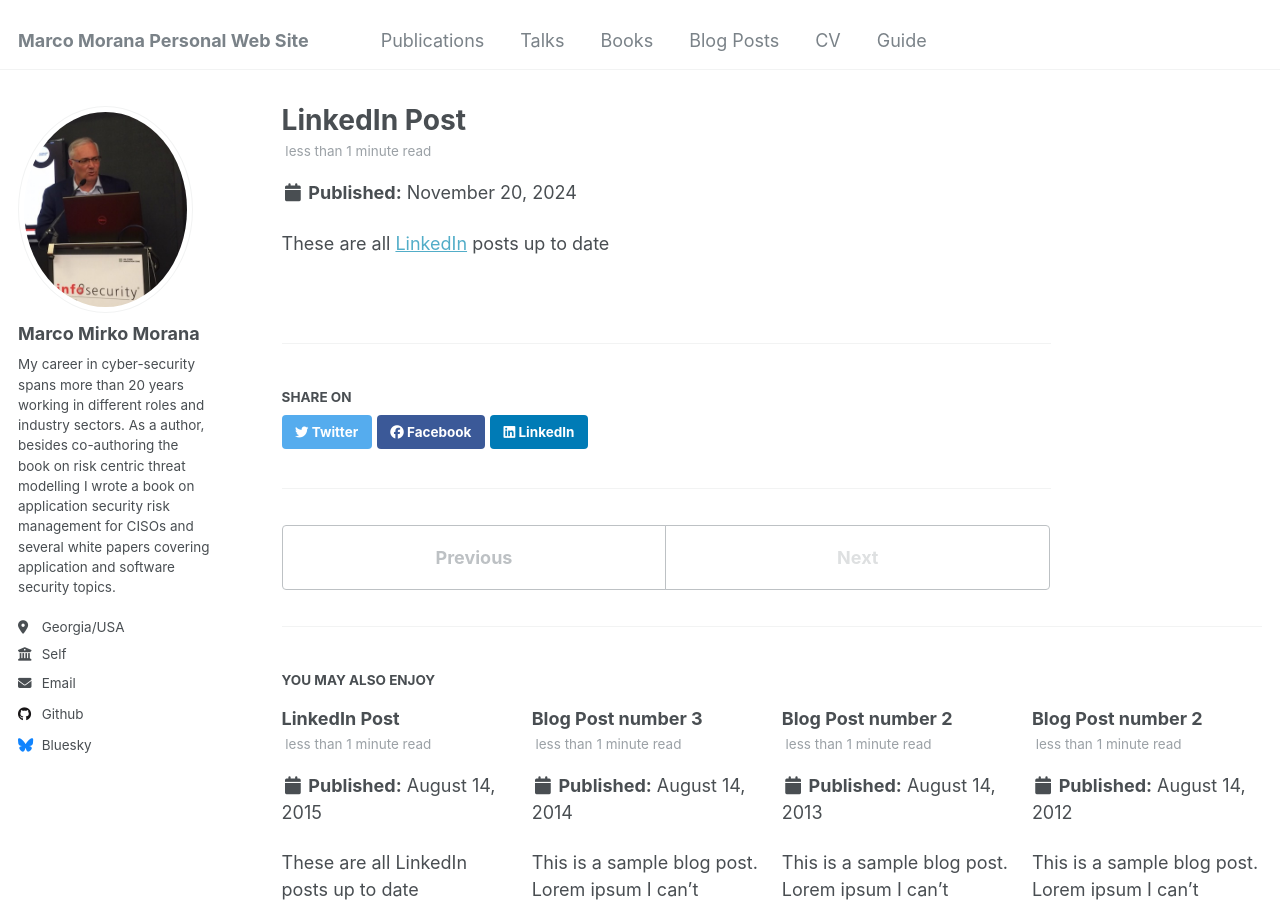
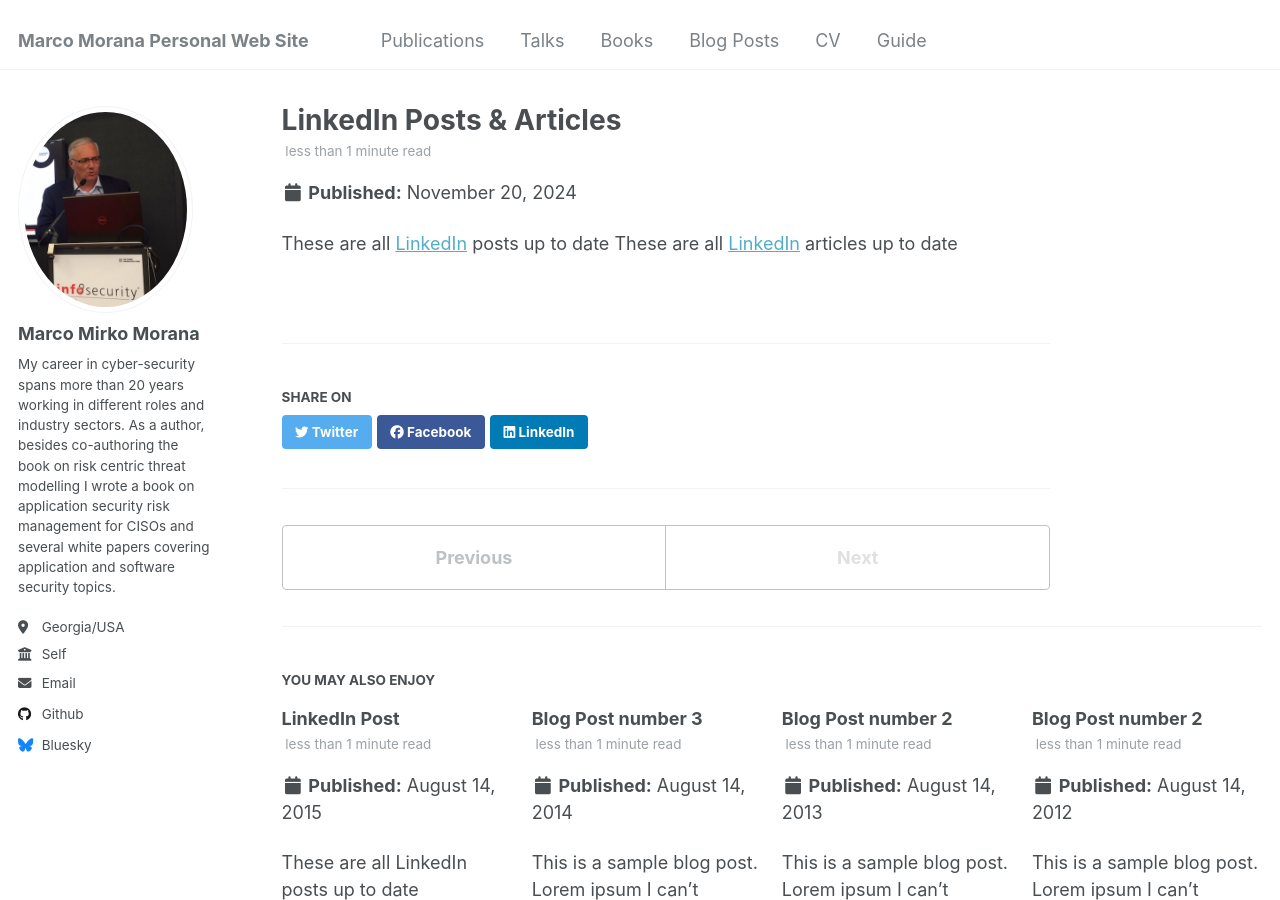
Before and after one commit to mmorana1/marcom, a Jekyll site: the page built from _posts/2024-11-20-blog-post.md, in a window 1280 px wide and 900 px high. Built offline with Jekyll 4.4.1, drawn with Linux system fonts in a browser that asks for light colours.

Commit message:
Update 2024-11-20-blog-post.md

```diff
--- a/_posts/2024-11-20-blog-post.md
+++ b/_posts/2024-11-20-blog-post.md
@@ -1,7 +1,8 @@
 ---
-title: 'LinkedIn Post'
+title: 'LinkedIn Posts & Articles'
 date: 2024-11-20
 permalink: /posts/2024/11/blog-post/
 
 ---
 These are all [LinkedIn](https://www.linkedin.com/in/go4it/recent-activity/all/) posts up to date
+These are all [LinkedIn](https://www.linkedin.com/in/go4it/recent-activity/articles/) articles up to date
```
